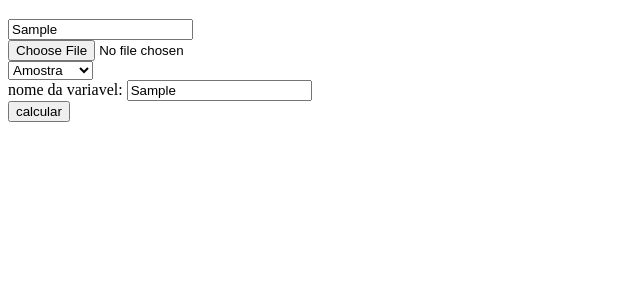
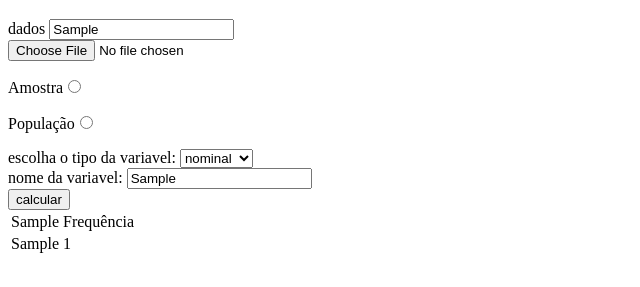
Before and after one commit to LuizFernando-dev/grupo6, a plain HTML site: page index.html in a window 1280 px wide. Both pictures are taken after typing "Sample", "Sample" into the empty fields and a click on the button "calcular". Shown: the part 61-348 px from the top of the page, without its empty margins (0-640 px from the left). Drawn offline with Linux system fonts and the light colour scheme.

Commit message:
implementaçao das funçoes iniciais, coleta de dados, processamento, saida na tabela

```diff
--- a/index.html
+++ b/index.html
@@ -6,17 +6,45 @@
 <body>
 	<h1>Projeto grupo 6</h1>
 
-	<input type="text" name=""><br>
+	dados <input id="dados" type="text" name="dados"><br>
 
 	<input type="file" name="arquivo"><br>
 
-<select id="opcao">
-  <option value="amostra">Amostra</option>
-  <option value="populacao">População</option>
-</select><br>
+	<p>Amostra<input type="radio" name="opcao" value="amostra"></p>
+	<p>População<input type="radio" name="opcao" value="populacao"></body></p>
+
+escolha o tipo da variavel:
+	<select id="tipo">
+		<option value="nominal">nominal</option>
+		<option value="ordinal">ordinal</option>
+		<option value="discreta">discreta</option>
+		<option value="continua">continua</option>
+	</select><br>
 
 
-	nome da variavel: <input type="text" name="variavel"><br>
-	<button>calcular</button>
+	nome da variavel: <input type="text" name="variavel" id="variavel"><br> <!--nome da variavél: se é profissão, idade, salário... etc -->
+
+	<!-- TIPOS DE VARIAVEL:
+		A VARIAVEL É QUALITATIVA QUANDO SE TRATA DE PALAVRAS(EXEMPLOS: CIDADE, ESTADO CIVIL, SEXO, CORES, GRAU DE SASTISFAÇÃO....)
+		qualitativa nominal -> A ordem não importa, por exemplo se a variavel for uma cor a ordem não importa.
+		qualitativa ordinal -> A ordem importa, quando tem uma ordenação pré definida, por exemplo: meses do ano;
+
+		A VARIAVEL É QUANTITATIVA QUANDO SE TRATA DE NUMEROS(EXEMPLOS: SALARIOS, IDADES, FATURAMENTO, VENDAS....  )
+		quantitativa discreta -> ordem crescente,
+		quantitativa continua -> ordem crescente,
+
+		******A ORGANIZAÇÃO DOS DADOS DEPENDE DO TIPO DE VARIVEL ESCOLHIDA!! *******************
+	 -->
+	<button onclick="calcular()">calcular</button>
+
+	<table style="display: none" id="tabela">
+    <tr>
+        <td id="nomeVariavel"></td>
+        <td>Frequência</td>
+    </tr>
+
+</table>
+
+	<script type="text/javascript" src="js/index.js"></script>
 </body>
 </html>
--- /dev/null
+++ b/js/index.js
@@ -0,0 +1,88 @@
+var ObjetoDado = function(dado, quant){
+		this.dado = dado;
+		this.quantidade = quant;
+	}
+
+
+function calcular() {
+	var variavel = document.getElementById("variavel");
+	var tipo = document.getElementById("tipo");
+
+	var dadosArray = [];
+	var dados = document.querySelector("#dados");
+	var valores = dados.value;
+
+	dadosArray = valores.split(",");
+
+	var arrayObjetos = [];
+	arrayObjetos = criaObjetos(dadosArray);
+
+	var objetos = [];
+	objetos = quantidade(arrayObjetos);
+
+	criaTabela(variavel, objetos);
+
+	mudaOrdem(tipo, objetos);
+
+	for(var i = 0; i <= objetos.length; i++){
+		console.log(objetos[i]);
+	}
+
+}
+
+function criaObjetos(dados){
+	var objetos = [];
+	for(var i = 0; i <= dados.length; i++){
+		objetos.push(new ObjetoDado(dados[i], 1));
+	}
+
+	return objetos;
+
+}
+
+function quantidade(objts){
+	var excluir = 0;
+	var cont = 0;
+	for(var i = 0; i < objts.length; i++){
+		cont++;
+		for(var j = cont; j < objts.length; j++){
+			if(objts[i].dado == objts[j].dado){
+				objts[i].quantidade = objts[i].quantidade + 1;
+				if(objts[i].quantidade <= 2){
+					excluir++;
+				}
+			}
+		}
+	}
+
+	for(var i = 0; i <= excluir; i++){
+		objts.pop();
+	}
+
+	return objts;
+}
+
+function criaTabela(variavel, array){
+	var nomeVariavel = document.getElementById("nomeVariavel");
+	nomeVariavel.innerHTML = variavel.value;
+	var tabela = document.getElementById("tabela");
+	tabela.setAttribute("style", "display: ;");
+
+	for(var i = 0; i < array.length; i++){
+		var tr = document.createElement("tr");
+		var td = document.createElement("td");
+		var tdd = document.createElement("td");
+
+		td.innerHTML = array[i].dado;
+		tdd.innerHTML = array[i].quantidade;
+
+		tr.appendChild(td);
+		tr.appendChild(tdd);
+
+		tabela.appendChild(tr);
+	}
+}
+
+function mudaOrdem(ordem,array){
+
+}
```
